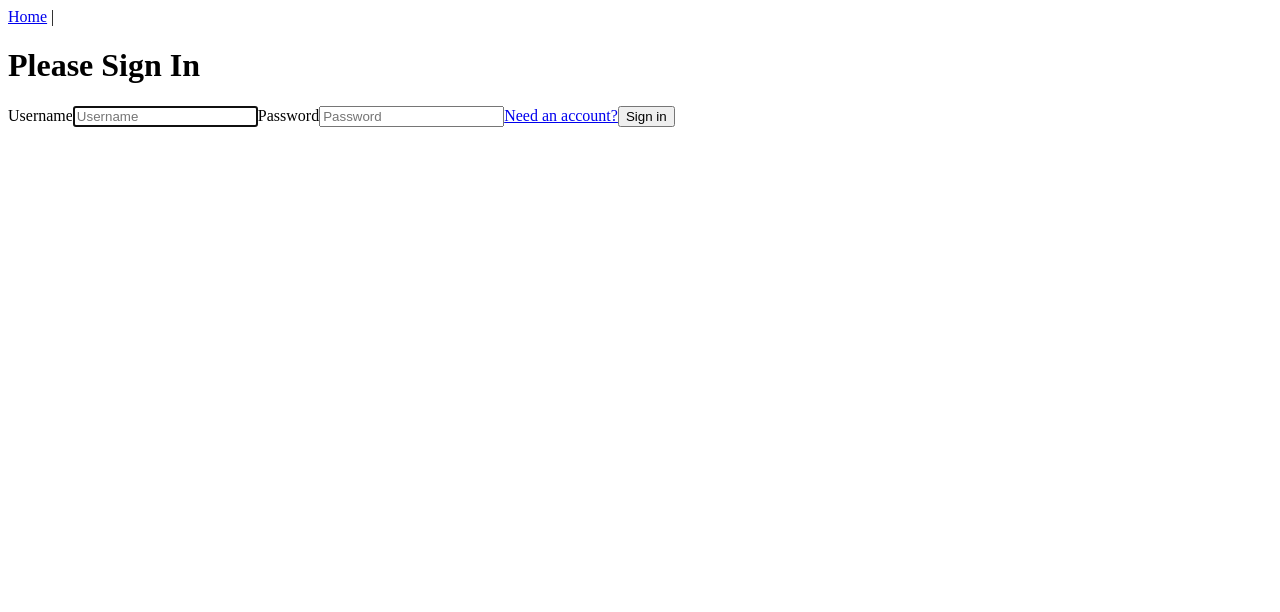
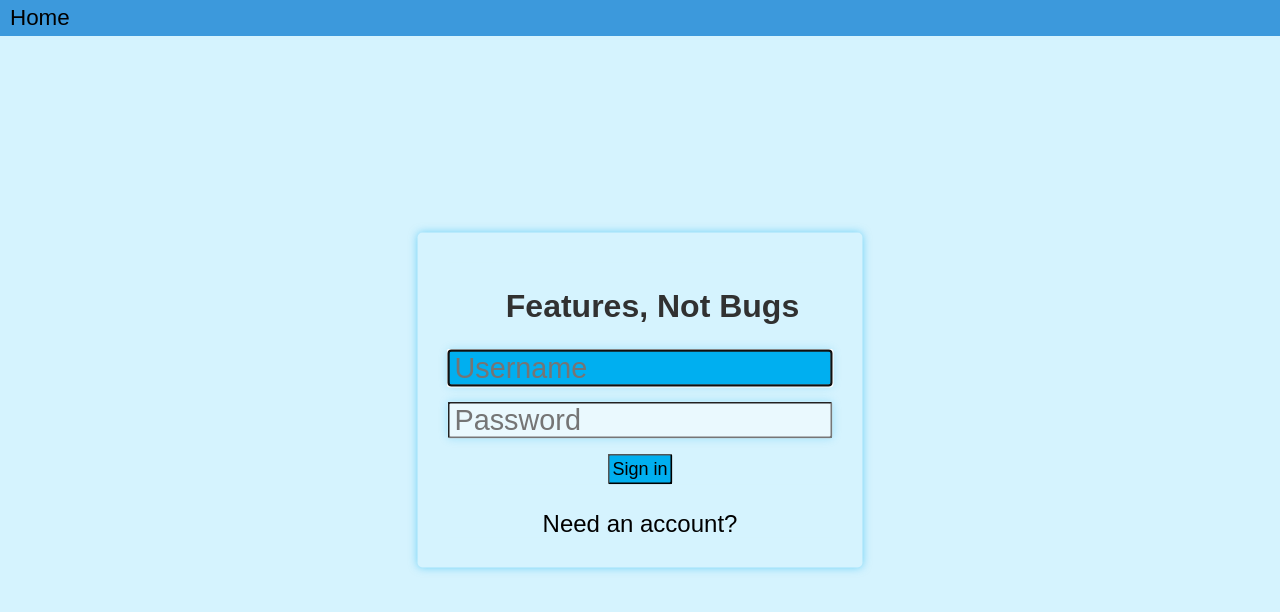
Before and after one commit to RolandSanner/Project-Management-Application, a Vue app in the folder vue/: page /login in a window 1280 px wide. Shown: the top 612 px of the page. Built offline with nearby package versions, Linux system fonts and the light colour scheme.

Commit message:
Pushing longin frontend

```diff
--- a/vue/src/App.vue
+++ b/vue/src/App.vue
@@ -1,9 +1,35 @@
 <template>
   <div id="app">
     <div id="nav">
-      <router-link v-bind:to="{ name: 'home' }">Home</router-link>&nbsp;|&nbsp;
-      <router-link v-bind:to="{ name: 'logout' }" v-if="$store.state.token != ''">Logout</router-link>
+      <router-link v-bind:to="{ name: 'home' }" class="link">Home</router-link>
+      <router-link v-bind:to="{ name: 'logout' }" v-if="$store.state.token != ''" class="link" &nbsp;|&nbsp;>Logout</router-link>
     </div>
     <router-view />
   </div>
 </template>
+
+<style scoped>
+
+  #nav {
+    background-color: #3c99dc;
+    padding: 5px;
+  }
+
+  .link {
+    text-decoration: none;
+    color: black;
+    background-color: #3c99dc;
+    font-size: 1.4rem;
+    padding: 5px;
+    transition: .2s;
+  }
+
+  .link:hover {
+    transform: scale(1.5);
+}
+
+  .link:active {
+    color: white;
+  }
+
+</style>
--- a/vue/src/views/Login.vue
+++ b/vue/src/views/Login.vue
@@ -1,7 +1,7 @@
 <template>
   <div id="login" class="text-center">
     <form class="form-signin" @submit.prevent="login">
-      <h1 class="h3 mb-3 font-weight-normal">Please Sign In</h1>
+      <h1 class="h3 mb-3 font-weight-normal">Features, Not Bugs</h1>
       <div
         class="alert alert-danger"
         role="alert"
@@ -12,7 +12,7 @@
         role="alert"
         v-if="this.$route.query.registration"
       >Thank you for registering, please sign in.</div>
-      <label for="username" class="sr-only">Username</label>
+      <!-- <label for="username" class="sr-only">Username</label> -->
       <input
         type="text"
         id="username"
@@ -22,7 +22,7 @@
         required
         autofocus
       />
-      <label for="password" class="sr-only">Password</label>
+      <!-- <label for="password" class="sr-only">Password</label> -->
       <input
         type="password"
         id="password"
@@ -31,9 +31,9 @@
         v-model="user.password"
         required
       />
-      <router-link :to="{ name: 'register' }">Need an account?</router-link>
       <button type="submit">Sign in</button>
     </form>
+    <router-link :to="{ name: 'register' }" class="newAccount">Need an account?</router-link>
   </div>
 </template>
 
@@ -74,3 +74,101 @@ export default {
   }
 };
 </script>
+
+<style>
+
+* {
+  font-family: Arial, Helvetica, sans-serif;
+  box-sizing: border-box;
+  margin: 0;
+  padding: 0;
+  background-color: #d5f3fe;
+}
+
+#login{
+  display: block;
+  position: absolute;
+  top: 50%;
+  left: 50%;
+  height: auto;
+  color: #313131;
+  font-size: 1.5rem;;
+  transform: translate(-50%, -50%);
+  padding: 30px;
+  appearance: none;
+  border:none;
+  outline: none;
+  background: none;
+  border-radius: 5px;
+  box-shadow: 0px 0px 8px rgba(0, 175, 240, 0.5);
+  /* background-color: #3c99dc; */
+}
+
+#login  h1 {
+  display: flex;
+  justify-content: center;
+  padding: 25px 0 25px 25px;
+  font-size: 2rem;
+}
+
+#login label {
+  display: flex;
+  justify-content: center;
+  padding: 5px;
+}
+
+#username, #password {
+  display: flex;
+  justify-content: center;
+  border-radius: 5px;
+  box-shadow: 0px 0px 8px rgba(0, 175, 240, 0.999525);
+  background-color: rgba(255, 255, 255, 0.5);
+  border-radius: 3px;
+  font-size: 1.8rem;
+  margin-left: auto;
+  margin-right: auto;
+  margin-bottom: 15px;
+  cursor: text;
+  padding-left: 5px;
+  width: auto;
+}
+
+#username:focus{
+  background: #00AFF0;
+}
+#password:focus{
+  background: #00AFF0
+}
+
+form button {
+  background-color: #00AFF0;
+  display: flex;
+  margin-left: auto;
+  margin-right: auto;
+  margin-top: 15px;
+  font-size: 18px;
+  padding: 3px;
+  border-radius: 3px;
+  cursor: pointer;
+}
+
+.newAccount {
+  text-decoration: none;
+  display: flex;
+  justify-content: center;
+  padding-top: 25px;
+  color: #000000;
+  }
+
+.newAccount:hover {
+  color: #00AFF0;
+}
+
+.alert-danger {
+  color: black;
+  font-weight: bolder;
+  display: flex;
+  justify-content: center;
+}
+
+</style>
--- a/vue/src/views/Register.vue
+++ b/vue/src/views/Register.vue
@@ -5,7 +5,7 @@
       <div class="alert alert-danger" role="alert" v-if="registrationErrors">
         {{ registrationErrorMsg }}
       </div>
-      <label for="username" class="sr-only">Username</label>
+      <!-- <label for="username" class="sr-only">Username</label> -->
       <input
         type="text"
         id="username"
@@ -15,7 +15,7 @@
         required
         autofocus
       />
-      <label for="password" class="sr-only">Password</label>
+      <!-- <label for="password" class="sr-only">Password</label> -->
       <input
         type="password"
         id="password"
@@ -32,11 +32,11 @@
         v-model="user.confirmPassword"
         required
       />
-      <router-link :to="{ name: 'login' }">Have an account?</router-link>
       <button class="btn btn-lg btn-primary btn-block" type="submit">
         Create Account
       </button>
     </form>
+    <router-link :to="{ name: 'login' }" class="hasAccount">Have an account?</router-link>
   </div>
 </template>
 
@@ -90,4 +90,94 @@ export default {
 };
 </script>
 
-<style></style>
+<style>
+
+* {
+  font-family: Arial, Helvetica, sans-serif;
+  box-sizing: border-box;
+  margin: 0;
+  padding: 0;
+  background-color: #d5f3fe;
+}
+
+#register{
+  display: block;
+  position: absolute;
+  top: 50%;
+  left: 50%;
+  height: auto;
+  color: #313131;
+  font-size: 1.5rem;;
+  transform: translate(-50%, -50%);
+  padding: 30px;
+  appearance: none;
+  border:none;
+  outline: none;
+  background: none;
+  border-radius: 5px;
+  box-shadow: 0px 0px 8px rgba(0, 175, 240, 0.25);
+  /* background-color: #3c99dc; */
+}
+
+#register  h1 {
+  display: flex;
+  justify-content: center;
+  padding: 25px 0 25px 25px;
+  font-size: 2rem;
+}
+
+#register label {
+  display: flex;
+  justify-content: center;
+  padding: 5px;
+}
+
+#username, #password, #confirmPassword {
+  display: flex;
+  justify-content: center;
+  border-radius: 5px;
+  box-shadow: 0px 0px 8px rgba(0, 175, 240, 0.25);
+  background-color: rgba(255, 255, 255, 0.5);
+  border-radius: 3px;
+  font-size: 1.8rem;
+  margin-left: auto;
+  margin-right: auto;
+  margin-bottom: 15px;
+  cursor: text;
+  padding-left: 5px;
+  width: auto;
+}
+
+#username:focus{
+  background: #00AFF0;
+}
+#password:focus{
+  background: #00AFF0
+}
+
+form button {
+  background-color: #00AFF0;
+  display: flex;
+  margin-left: auto;
+  margin-right: auto;
+  margin-top: 15px;
+  font-size: 18px;
+  padding: 3px;
+  border-radius: 3px;
+  cursor: pointer;
+}
+
+.hasAccount {
+  text-decoration: none;
+  display: flex;
+  justify-content: center;
+  padding-top: 25px;
+  color: #000000;
+  /* padding-bottom: 15px; */
+}
+
+.hasAccount:hover {
+  color: #00AFF0;
+}
+
+</style>
```
Also changed, not shown: 1 other file (tests, documents, lock files or other folders).
